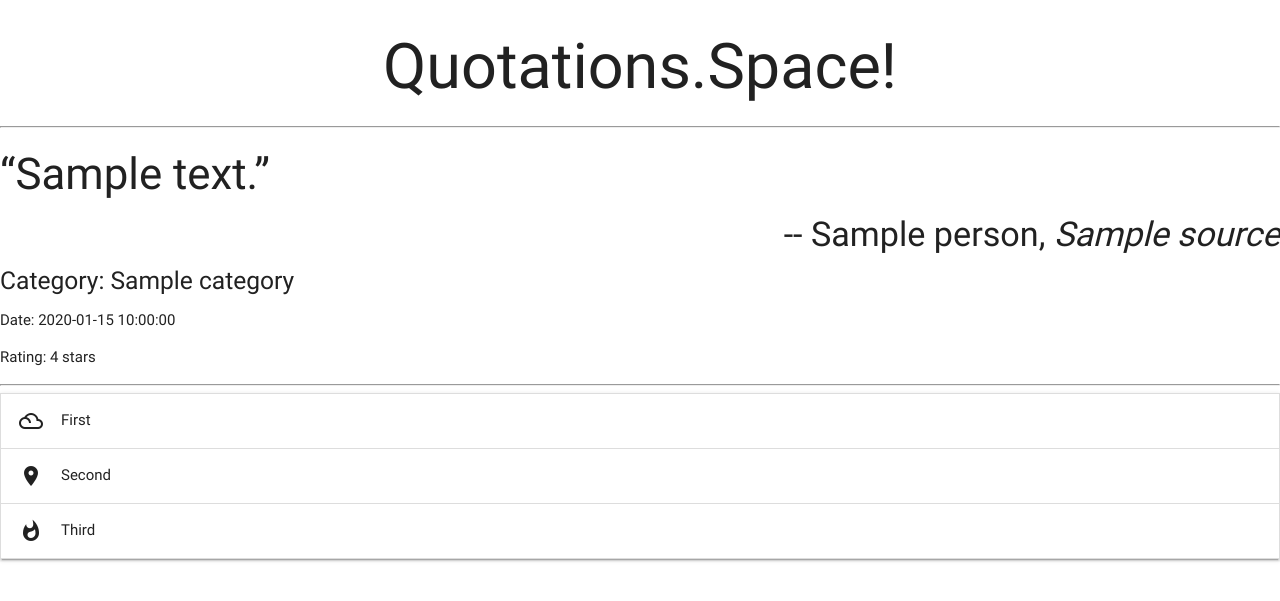
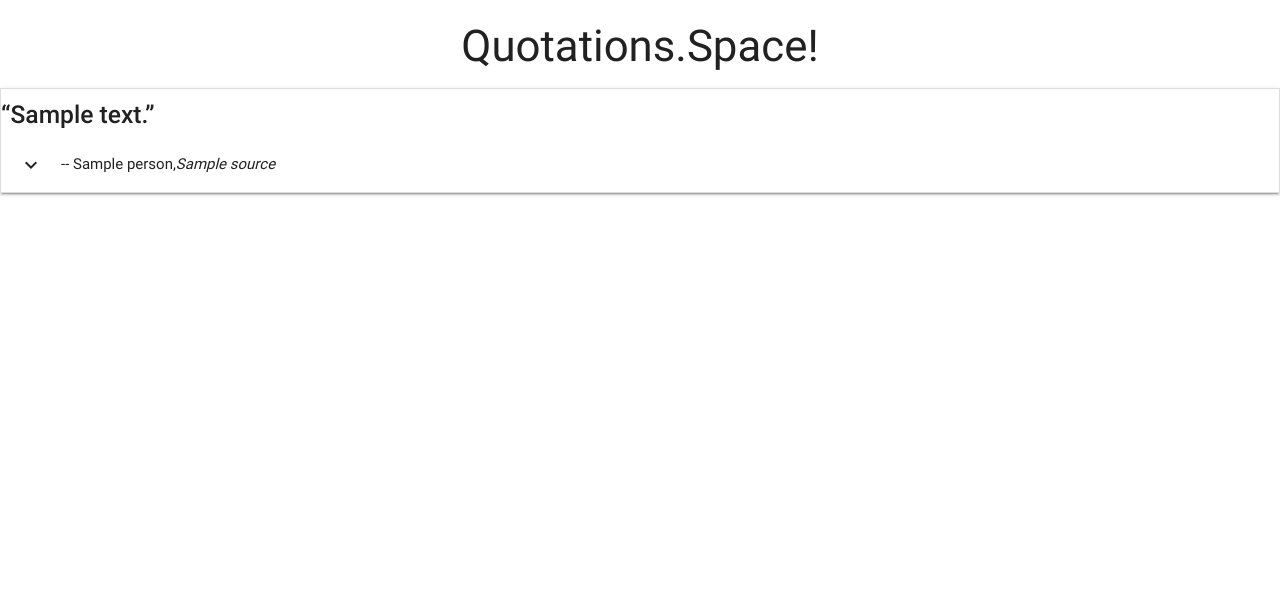
Before and after one commit to billdavisjr/wbd_fsd_project3, a Flask app: page / in a window 1280 px wide. Shown: the top 601 px of the page. Run offline with Flask 2, Linux system fonts and the light colour scheme; a database or web service that is not in the repository returns one stand-in record (values such as "Sample title"); some libraries are stand-ins or nearby versions.

Commit message:
Populated MaterializeCSS collapsible component with MongDB data

```diff
--- a/templates/base.html
+++ b/templates/base.html
@@ -6,7 +6,7 @@
         <link rel="stylesheet" href="https://cdnjs.cloudflare.com/ajax/libs/materialize/0.100.2/css/materialize.min.css">
     </head>
     <body>
-        <h1 style="text-align:center; ">Quotations.Space!</h1>
+        <h3 style="text-align:center; ">Quotations.Space!</h3>
         {% block content %}
         {% endblock %}
 
--- a/templates/quotes.html
+++ b/templates/quotes.html
@@ -1,27 +1,16 @@
 {% extends 'base.html' %}
 {% block content %}
-    <hr/>
-    {% for quote in quotations %}
-        <h3>&ldquo;{{quote.quotation_text}}&rdquo;</h3>
-        <h4 style="text-align: right; "> -- {{quote.person}}, <i>{{quote.source}}</i></h4>
-        <h5>Category: {{quote.category}}</h5>
-        <p>Date: {{quote.date_said}}</p>
-        <p>Rating: {{quote.stars_rating}} stars</p>
-        <hr/>
-    {% endfor %}
-
-    <ul class="collapsible" data-collapsible="accordion">
+     <ul class="collapsible" data-collapsible="accordion">
+        {% for quote in quotations %}
         <li>
-            <div class="collapsible-header"><i class="material-icons">filter_drama</i>First</div>
-            <div class="collapsible-body"><span>Lorem ipsum dolor sit amet.</span></div>
+            <h5><strong>&ldquo;{{quote.quotation_text}}&rdquo;</strong></h5>
+            <div class="collapsible-header"><i class="material-icons">expand_more</i>-- {{quote.person}}, <em>{{quote.source}}</em></div>
+            <div class="collapsible-body">
+                <p>Category: {{quote.category}}</p>
+                <p>Date: {{quote.date_said}}</p>
+                <p>Rating: {{quote.stars_rating}} stars</p>
+            </div>
         </li>
-        <li>
-            <div class="collapsible-header"><i class="material-icons">place</i>Second</div>
-            <div class="collapsible-body"><span>Lorem ipsum dolor sit amet.</span></div>
-        </li>
-        <li>
-            <div class="collapsible-header"><i class="material-icons">whatshot</i>Third</div>
-            <div class="collapsible-body"><span>Lorem ipsum dolor sit amet.</span></div>
-        </li>
+        {% endfor %}
     </ul>
 {% endblock %}
```
